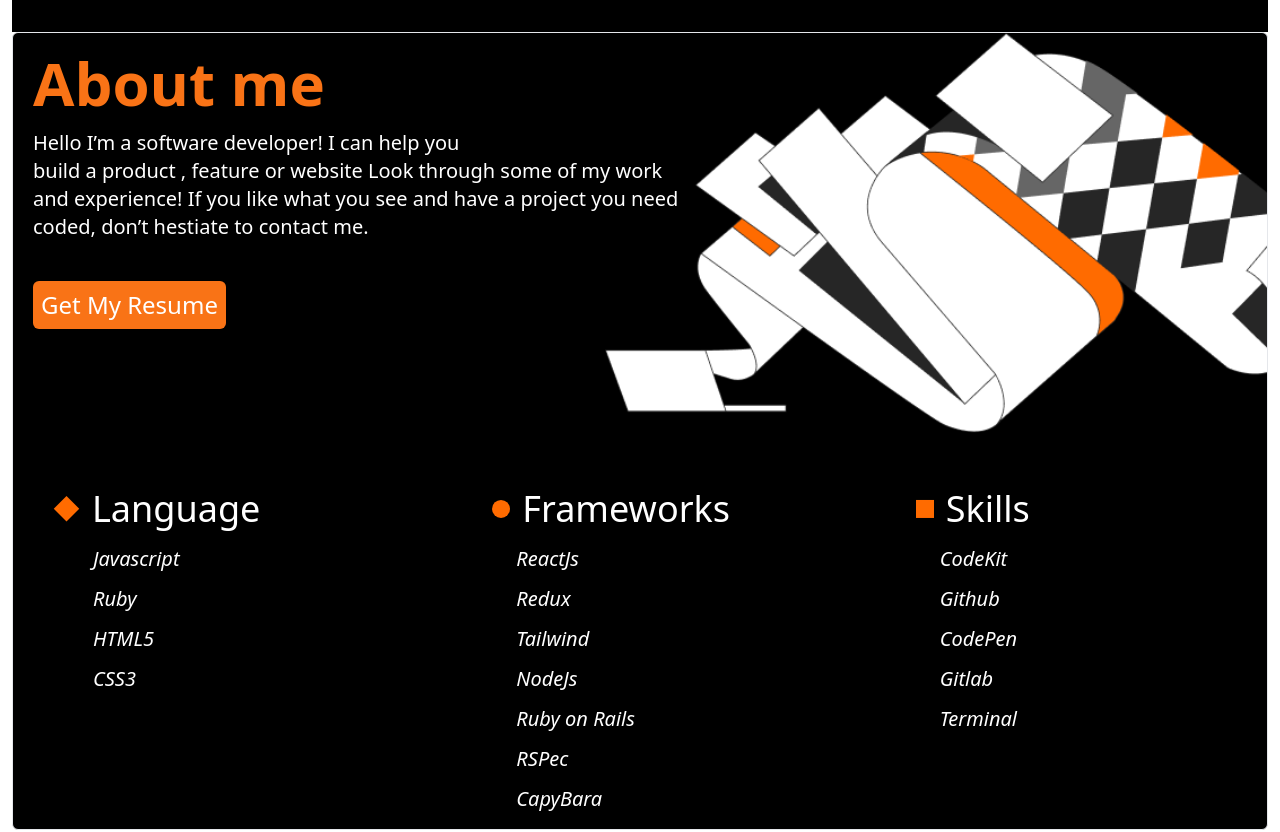
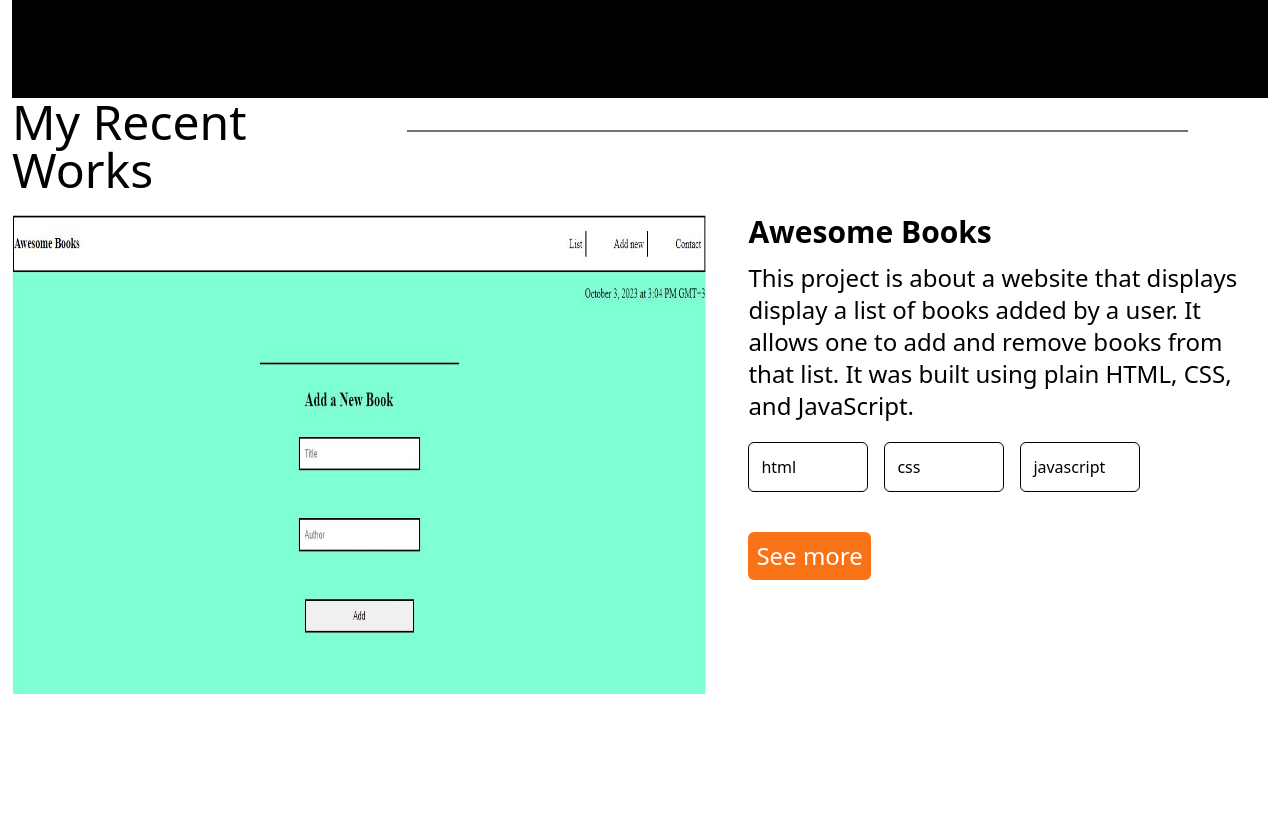
Before and after one commit to asnganje/portoflio-react, a React (Create React App) app: page / in a window 1280 px wide. Shown: the part 682-1514 px from the top of the page. Built offline with nearby package versions, Linux system fonts and the light colour scheme.

Commit message:
Add experience component

```diff
--- a/src/App.js
+++ b/src/App.js
@@ -4,6 +4,7 @@ import Contact from "./components/Contact";
 import Footer from "./components/Footer";
 import Header from "./components/Header";
 import Intro from "./components/Intro";
+import Experience from "./components/Experience";
 
 const App = () => {
   useEffect(()=> {
@@ -15,6 +16,7 @@ const App = () => {
       <Header />
       <section className="flex-1">
         <Intro/>
+        <Experience/>
         <About />
         <Contact/>
       </section>
--- /dev/null
+++ b/src/components/Experience.js
@@ -0,0 +1,56 @@
+import { projects } from "../data";
+
+const Experience = () => {
+    const renderedMain = projects.map((item)=> {
+                            if(item.id ===1){
+                            return (
+                                <div className="flex mt-5">
+                                    <div key = {item.id}><img  className="h-[60vh] w-[350vh]" src={item.icon} alt={item.title} /></div>
+                                    <div className="ml-10">
+                                        <h2 className="text-3xl font-bold mb-3 font-sans">{item.title}</h2>
+                                        <p className="font-sans text-2xl">{item.description}</p>
+                                        <div className="flex space-x-4 mt-5">
+                                        {
+                                            item.skills.map((skill)=> {
+                                                return(
+                                                    <div key={skill} className="border border-black rounded-md w-[15vh] p-3 text-black">
+                                                        {skill}
+                                                    </div>
+                                                )
+                                            })
+                                        }
+                                        </div>
+                                        <button className="border-black rounded-md w-[30-vh] p-2 mt-10 bg-orange-500 text-white text-2xl">
+                                            <a href={item.url}
+                                            target="_blank"
+                                            rel="noopener noreferrer">
+                                                See more
+                                            </a>
+                                        </button>
+                                    </div>
+                                </div>
+                            )
+                            }
+                            return null
+                        }
+                        )
+    return(
+        <div className="mx-3">
+            <div className="flex flex-col sm:flex-row ">
+                <h2 className="text-5xl ml-5 sm:ml-0">My Recent Works</h2>
+
+                <div className="border border-b h-0 mt-8 w-[full] sm:w-[120vh] sm:mx-20 mx-5 border-gray-500"></div>
+            </div>
+            <div className="h-[150vh]">
+                {renderedMain}
+                <div className="">
+                    <div></div>
+                    <div></div>
+                    <div></div>
+                </div>
+            </div>
+        </div>
+    )
+}
+
+export default Experience;
--- a/src/components/Header.js
+++ b/src/components/Header.js
@@ -24,7 +24,7 @@ const Header = () => {
     })
 
     return(
-        <header className="flex justify-between border rounded-md bg-gray-900 p-4 mt-3 mx-3">
+        <header className="flex justify-between bg-gray-900 p-4 mx-3">
             <h3 className="text-xl font-bold text-white cursor-pointer mb:4 md: mb:0">{identify}</h3>
             {isSmallScreen?
                 (
--- a/src/components/Intro.js
+++ b/src/components/Intro.js
@@ -42,7 +42,7 @@ const Intro = ()=> {
             </div>
         </div>):
         (
-            <div className="flex mx-3 bg-black h-[80vh] items-center bg-contain bg-no-repeat bg-right" style={{ backgroundImage: `url(${initialImg})`}}>
+            <div className="flex mx-3 bg-black h-[90vh] items-center bg-contain bg-no-repeat bg-right" style={{ backgroundImage: `url(${initialImg})`}}>
             <div className="mx-5">
                 <ul className="space-y-5">
                     {renderedSocials}
--- a/src/data.js
+++ b/src/data.js
@@ -4,6 +4,7 @@ import github from './assets/GitHub.svg'
 import chill from './assets/Vector1.svg'
 import twitter from './assets/Vector2.svg'
 import media from './assets/Vector3.svg'
+import aweSomeBk from './assets/awesomeBooks.png'
 
 export const navData = [{id: nanoid(), name: 'Portfolio'},
                         {id: nanoid(), name: 'About'},
@@ -17,3 +18,13 @@ export const socials = [
                         {id: nanoid(), name: twitter, url: 'https://twitter.com/asnganje'},
                         {id: nanoid(), name: media, url: 'https://github.com/asnganje'},
                     ]
+
+export const projects = [
+                        {id:1,
+                        url:"https://asnganje.github.io/awesomebookES6/",
+                        title: "Awesome Books",
+                        icon: aweSomeBk,
+                        description: "This project is about a website that displays display a list of books added by a user. It allows one to add and remove books from that list. It was built using plain HTML, CSS, and JavaScript.",
+                        skills: ["html", "css", "javascript"]
+                        }
+                    ]
```
Also changed, not shown: src/assets/awesomeBooks.png (added).
